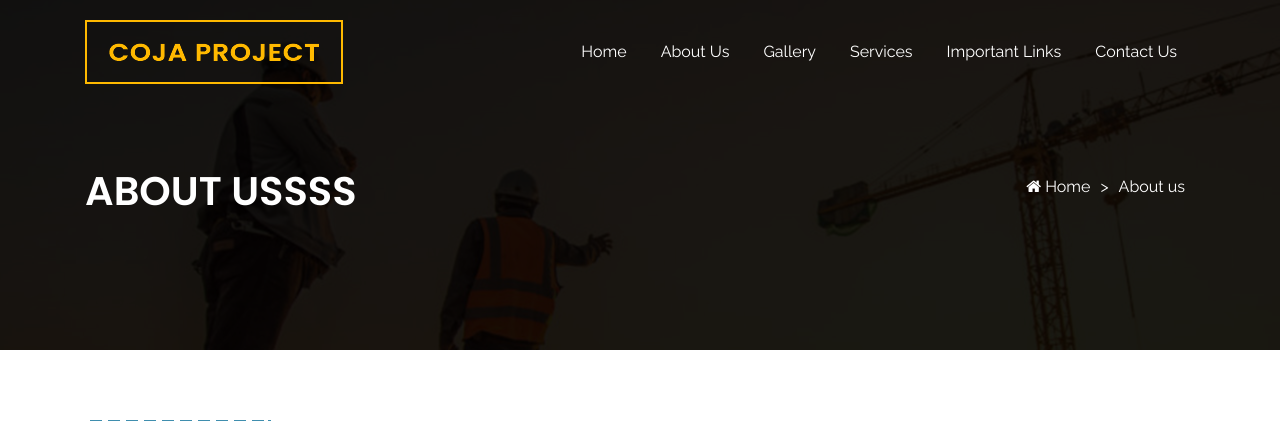
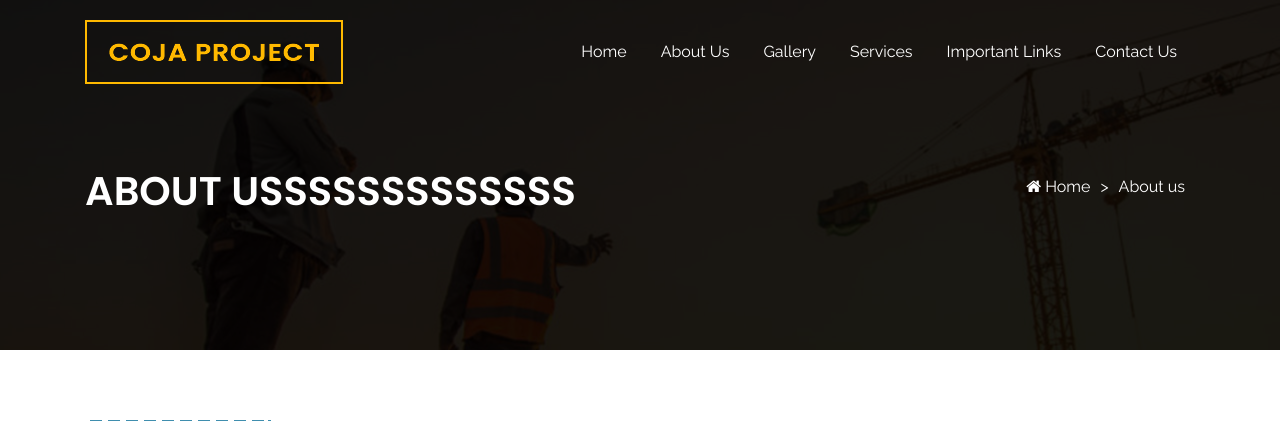
Before and after one commit to vaibhav-Tayal/coja, a PHP site: page /about.php in a window 1280 px wide. Shown: the top 421 px of the page. Run offline with PHP 8.4, Linux system fonts and the light colour scheme.

Commit message:
change title 1

```diff
--- a/about.php
+++ b/about.php
@@ -6,7 +6,7 @@
         <div class="row align-items-center">
           <div class="col-lg-9">
             <div class="inner-banner-title">
-              <h1>About Ussss</h1>
+              <h1>About Usssssssssssss</h1>
             </div>
           </div>
           <div class="col-lg-3">
```
